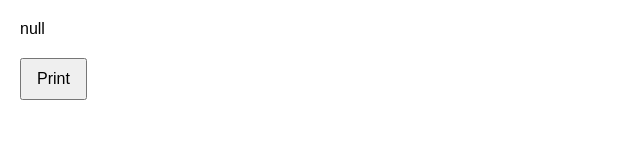
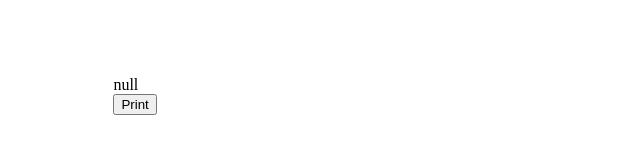
Before and after one commit to Nguyende289/Html-print, a plain HTML site: page print.html in a window 1280 px wide. Shown: the whole page, without its empty margins (0-640 px from the left). Drawn offline with Linux system fonts and the light colour scheme.

Commit message:
Update print.html

```diff
--- a/print.html
+++ b/print.html
@@ -6,16 +6,17 @@
     <title>View Article</title>
     <style>
         body {
-            font-family: Arial, sans-serif;
-            margin: 20px;
+        font-family: 'Times New Roman', Times, serif;
+            line-height: 1.15;
+            margin: 2cm 2cm 2cm 3cm; /* trên, phải, dưới, trái */
+            padding: 0;
         }
-        #content {
-            margin-bottom: 20px;
-        }
-        button {
-            padding: 10px 15px;
-            font-size: 16px;
-            cursor: pointer;
+
+        @media print {
+            @page {
+                size: A4;
+                margin: 2cm 2cm 2cm 3cm; /* trên, phải, dưới, trái */
+            }
         }
     </style>
 </head>
```
